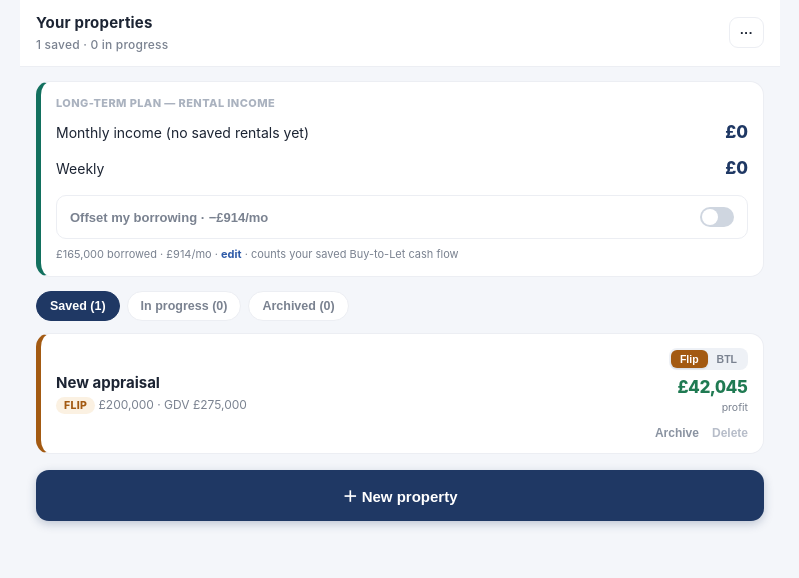
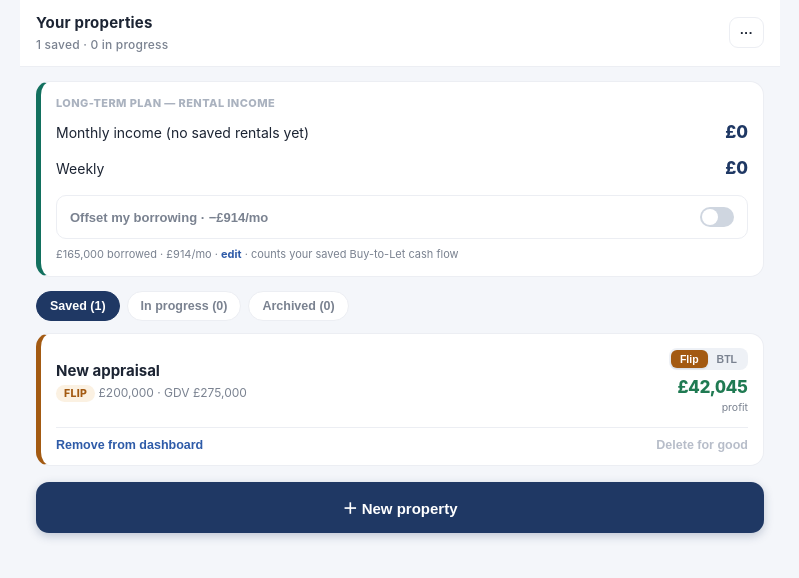
Before and after one commit to Thejammm/pdev, a website: page public/index.html in a window 1280 px wide. Shown: the whole page, without its empty margins (240-1039 px from the left). Drawn offline with Linux system fonts and the light colour scheme.

Commit message:
Relabel card actions: 'Remove from dashboard' / 'Add to dashboard' / 'Delete for good'

```diff
--- a/public/index.html
+++ b/public/index.html
@@ -100,8 +100,9 @@
   .filters{display:flex;gap:7px;margin:4px 0 12px;flex-wrap:wrap}
   .chip{background:#fff;border:1px solid var(--line);border-radius:20px;padding:7px 13px;font-size:12.5px;font-weight:700;color:var(--muted);cursor:pointer}
   .chip.on{background:var(--navy);color:#fff;border-color:var(--navy)}
-  .pcard{background:var(--card);border:1px solid var(--line);border-radius:14px;padding:13px 15px;margin-bottom:10px;display:flex;justify-content:space-between;align-items:center;gap:12px;cursor:pointer}
-  .pcard:active{background:#fbfcfe}
+  .pcard{background:var(--card);border:1px solid var(--line);border-radius:14px;padding:13px 15px;margin-bottom:10px}
+  .pctop{display:flex;justify-content:space-between;align-items:center;gap:12px;cursor:pointer}
+  .pctop:active{opacity:.7}
   .pcname{font-size:15px;font-weight:700}
   .pcmeta{font-size:12px;color:var(--muted);margin-top:2px}
   .pcright{text-align:right;flex:none}
@@ -146,10 +147,10 @@
   .growseg{display:flex;gap:6px;margin:2px 0 10px}
   .growseg button{flex:1;border:1px solid var(--line);background:#fff;border-radius:9px;padding:9px;font-size:12.5px;font-weight:700;color:var(--muted);cursor:pointer}
   .growseg button.on{background:var(--btl);color:#fff;border-color:var(--btl)}
-  .pcbtns{display:flex;gap:13px;justify-content:flex-end;margin-top:5px}
-  .pcact{background:none;border:none;color:#8a93a1;font-size:12px;font-weight:700;cursor:pointer;padding:5px 0 0}
-  .pcact:active{color:var(--navy)}
-  .pcdel{background:none;border:none;color:#b7bdc9;font-size:12px;font-weight:700;cursor:pointer;padding:5px 0 0}
+  .pcbtns{display:flex;gap:16px;margin-top:11px;padding-top:10px;border-top:1px solid var(--line)}
+  .pcact{background:none;border:none;color:var(--accent);font-size:12.5px;font-weight:700;cursor:pointer;padding:0}
+  .pcact:active{opacity:.6}
+  .pcdel{background:none;border:none;color:#b7bdc9;font-size:12.5px;font-weight:700;cursor:pointer;padding:0;margin-left:auto}
   .pcdel:active{color:var(--red)}
   /* collapsible group */
   .ghead{display:flex;justify-content:space-between;align-items:center;cursor:pointer;padding:13px 2px;font-size:14px;font-weight:700}
@@ -338,10 +339,11 @@ function renderDash(){
 function cardHTML(d){var c=calc(d),isB=d.mode==='btl',val=isB?c.netCF:c.profit;
   var big=isB?money(c.netCF)+'/mo':money(c.profit),lab=isB?'monthly cash flow':'profit';
   var meta='<span class="modetag '+d.mode+'">'+(isB?'BTL':'FLIP')+'</span> '+money(c.pp)+(isB?' · '+pct(c.grossYield)+' yield':' · GDV '+money(c.gdv));
-  return '<div class="pcard '+d.mode+'" onclick="openDeal(\''+d.id+'\')"><div><div class="pcname">'+esc(d.name||'Untitled')+'</div><div class="pcmeta">'+meta+'</div></div>'+
+  var arch=statusOf(d)==='archived';
+  return '<div class="pcard '+d.mode+'"><div class="pctop" onclick="openDeal(\''+d.id+'\')"><div><div class="pcname">'+esc(d.name||'Untitled')+'</div><div class="pcmeta">'+meta+'</div></div>'+
     '<div class="pcright"><div class="cardtog" onclick="event.stopPropagation()"><button class="'+(!isB?'on':'')+'" onclick="cardMode(\''+d.id+'\',\'flip\',event)">Flip</button><button class="'+(isB?'on':'')+'" onclick="cardMode(\''+d.id+'\',\'btl\',event)">BTL</button></div>'+
-    '<div class="pcbig '+(val>=0?'pos':'neg')+'">'+big+'</div><div class="pclab">'+lab+'</div>'+
-    '<div class="pcbtns">'+(statusOf(d)==='archived'?'<button class="pcact" onclick="restoreCard(\''+d.id+'\',event)">Restore</button>':'<button class="pcact" onclick="archiveCard(\''+d.id+'\',event)">Archive</button>')+'<button class="pcdel" onclick="removeCard(\''+d.id+'\',event)">Delete</button></div></div></div>';
+    '<div class="pcbig '+(val>=0?'pos':'neg')+'">'+big+'</div><div class="pclab">'+lab+'</div></div></div>'+
+    '<div class="pcbtns">'+(arch?'<button class="pcact" onclick="restoreCard(\''+d.id+'\',event)">＋ Add to dashboard</button>':'<button class="pcact" onclick="archiveCard(\''+d.id+'\',event)">Remove from dashboard</button>')+'<button class="pcdel" onclick="removeCard(\''+d.id+'\',event)">Delete for good</button></div></div>';
 }
 function archiveCard(id,e){if(e)e.stopPropagation();var d=store.deals.find(x=>x.id===id);if(!d)return;d.status='archived';save();renderDash();toast('Off the dashboard — kept under Archived');}
 function restoreCard(id,e){if(e)e.stopPropagation();var d=store.deals.find(x=>x.id===id);if(!d)return;d.status='saved';save();renderDash();toast('Restored to the dashboard');}
```
